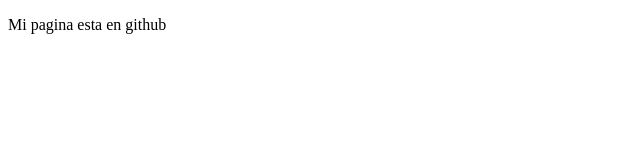
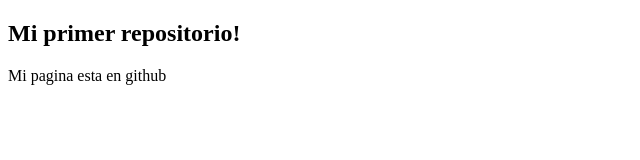
Before and after one commit to JuanViglianti/Proyecto-0, a plain HTML site: page index.html in a window 1280 px wide. Shown: the whole page, without its empty margins (0-640 px from the left). Drawn offline with Linux system fonts and the light colour scheme.

Commit message:
agregue un h1 a mi section

```diff
--- a/index.html
+++ b/index.html
@@ -8,7 +8,9 @@
 <body>
     <header></header>
     <main>
-        <section> <p>Mi pagina esta en github</p></section>
+        <section>
+            <h1> Mi primer repositorio!</h1>
+            <p>Mi pagina esta en github</p></section>
     </main>
     <footer></footer>
 
```
